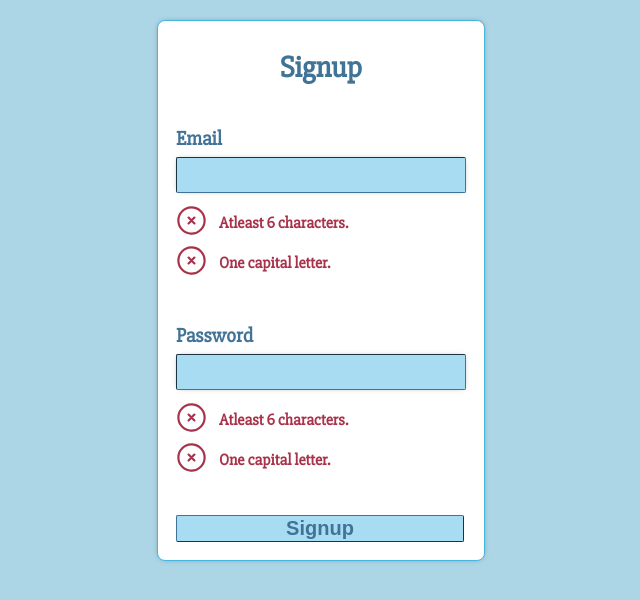
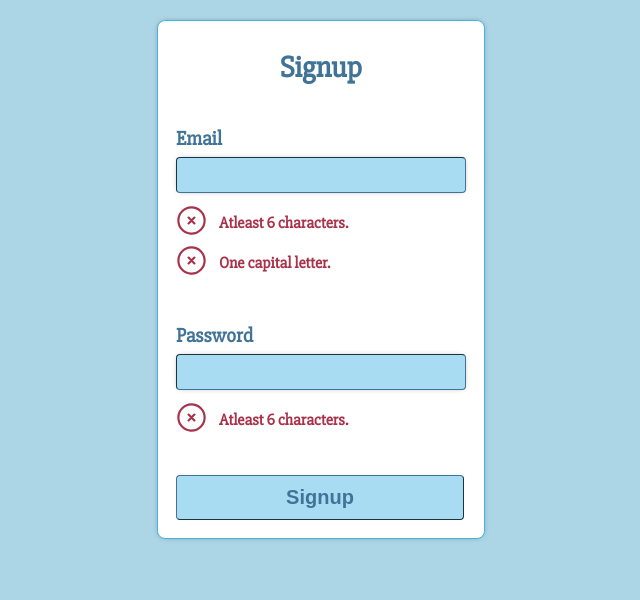
Before and after one commit to NinjaInShade/validation-form, a React (Create React App) app in the folder validatorform/: page / in a window 1280 px wide. Shown: the top 600 px of the page, without its empty margins (319-959 px from the left). Built offline with nearby package versions, Linux system fonts and the light colour scheme.

Commit message:
Added flexible validators prop to select which validators you would like

```diff
--- a/validatorform/src/App.css
+++ b/validatorform/src/App.css
@@ -26,7 +26,8 @@ h1 {
 
 button {
   margin: 15px 15px 15px 15px;
-  border-radius: 2px;
+  padding: 10px 0px 10px 0px;
+  border-radius: 4px;
   border-width: 1px;
   outline: none;
   text-align: center;
--- a/validatorform/src/components/ValidatorInput.css
+++ b/validatorform/src/components/ValidatorInput.css
@@ -11,7 +11,7 @@
 }
 
 .input {
-  border-radius: 2px;
+  border-radius: 4px;
   min-height: 30px;
   border-width: 1px;
   box-shadow: 0px 0px 6px -3px rgba(0, 0, 0, 0.55);
--- a/validatorform/src/components/ValidatorInput.js
+++ b/validatorform/src/components/ValidatorInput.js
@@ -27,8 +27,10 @@ export default function ValidatorInput(props) {
         }}
         onChange={inputChangeHandler}
       />
-      <MinLength setMinLengthValid={setMinLengthValid} inputValue={inputValue} minLength={6} minLengthValid={minLengthValid} />
-      <Capital capitalValid={capitalValid} inputValue={inputValue} setCapitalValid={setCapitalValid} />
+      {props.validators.includes("MinLength") && (
+        <MinLength setMinLengthValid={setMinLengthValid} inputValue={inputValue} minLength={6} minLengthValid={minLengthValid} />
+      )}
+      {props.validators.includes("Capital") && <Capital capitalValid={capitalValid} inputValue={inputValue} setCapitalValid={setCapitalValid} />}
     </div>
   );
 }
```
Also changed, not shown: 1 other file (tests, documents, lock files or other folders).
